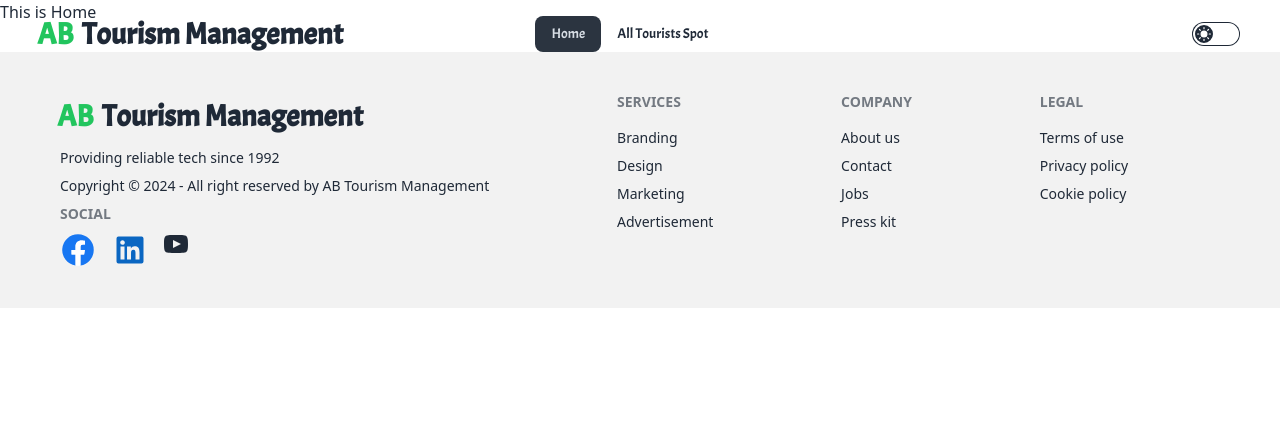
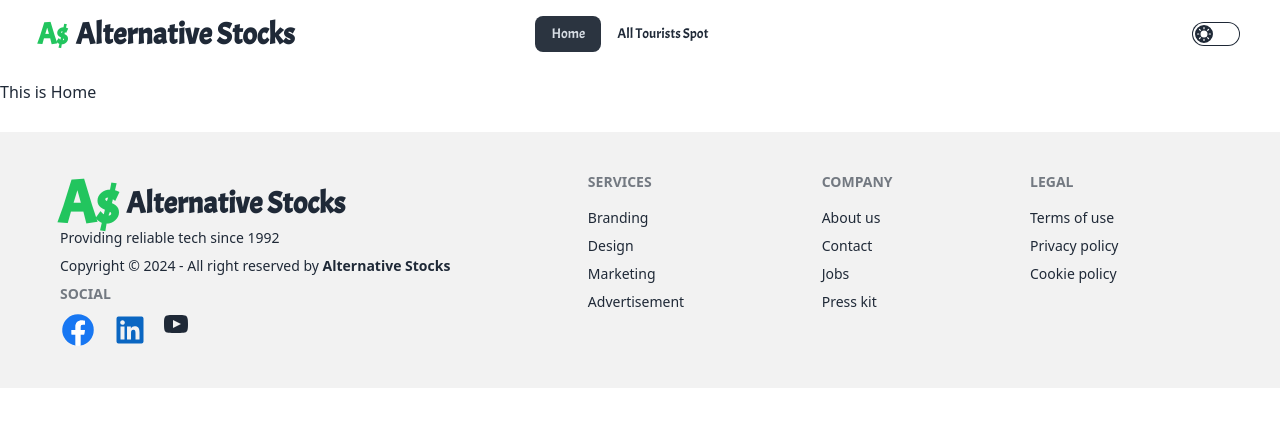
Before and after one commit to Anik98Bh/b9a11-client-side-Anik98Bh, a React (Vite) app: page / in a window 1280 px wide. Shown: the top 426 px of the page. Built offline with nearby package versions, Linux system fonts and the light colour scheme.

Commit message:
create an error page

```diff
--- a/src/layout/Root.jsx
+++ b/src/layout/Root.jsx
@@ -5,7 +5,9 @@ import Navbar from "../pages/shared/Navbar/Navbar";
 const Root = () => {
     return (
         <div>
-            <Navbar></Navbar>
+            <div className="h-20">
+                <Navbar></Navbar>
+            </div>
             <Outlet></Outlet>
             <Footer></Footer>
         </div>
--- /dev/null
+++ b/src/pages/ErrorPage/ErrorPage.jsx
@@ -0,0 +1,11 @@
+import { Link } from "react-router-dom";
+
+const ErrorPage = () => {
+    return (
+        <div className="hero min-h-screen" style={{ backgroundImage: 'url(https://i.postimg.cc/Y0JrZC1B/istockphoto-1207750534-2048x2048.jpg)' }}>
+            <Link to="/" className="btn btn-secondary mb-96 -mt-40">Go Back to Home</Link>
+        </div>
+    );
+};
+
+export default ErrorPage;
--- a/src/pages/shared/Footer/Footer.jsx
+++ b/src/pages/shared/Footer/Footer.jsx
@@ -5,10 +5,10 @@ const Footer = () => {
     return (
         <footer className="footer p-10 bg-base-200 text-base-content mt-7">
             <aside>
-                <a className="btn btn-ghost text-3xl font-acma"><span className="text-green-500">AB</span>Tourism Management</a>
+                <a className="btn btn-ghost text-3xl font-acma"><span className="text-green-500 text-6xl">A$</span> Alternative Stocks</a>
                 <p className="pl-5">Providing reliable tech since 1992</p>
                 <aside className="pl-5">
-                    <p>Copyright © 2024 - All right reserved by AB Tourism Management</p>
+                    <p>Copyright © 2024 - All right reserved by  <span className="font-bold">Alternative Stocks</span></p>
                 </aside>
                 <nav className="pl-5">
                     <h6 className="footer-title">Social</h6>
--- a/src/pages/shared/Navbar/Navbar.jsx
+++ b/src/pages/shared/Navbar/Navbar.jsx
@@ -67,7 +67,7 @@ const Navbar = () => {
                         {navLinks}
                     </ul>
                 </div>
-                <a className="btn btn-ghost text-3xl font-acma"><span className="text-green-500">AB</span>Tourism Management</a>
+                <a className="btn btn-ghost text-3xl font-acma"><span className="text-green-500">A$</span> Alternative Stocks</a>
             </div>
             <div className="navbar-center hidden lg:flex">
                 <ul className="menu menu-horizontal px-1">
--- a/src/routes/router.jsx
+++ b/src/routes/router.jsx
@@ -1,11 +1,13 @@
 import { createBrowserRouter } from "react-router-dom";
 import Root from "../layout/Root";
 import Home from "../pages/Home/Home";
+import ErrorPage from "../pages/ErrorPage/ErrorPage";
 
 const router = createBrowserRouter([
     {
       path: "/",
       element: <Root></Root>,
+      errorElement: <ErrorPage></ErrorPage>,
       children: [
         {
           path: "/",
```
